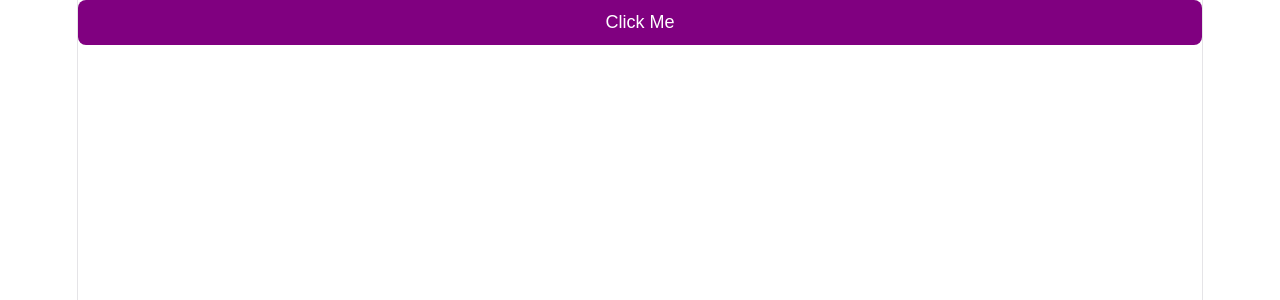
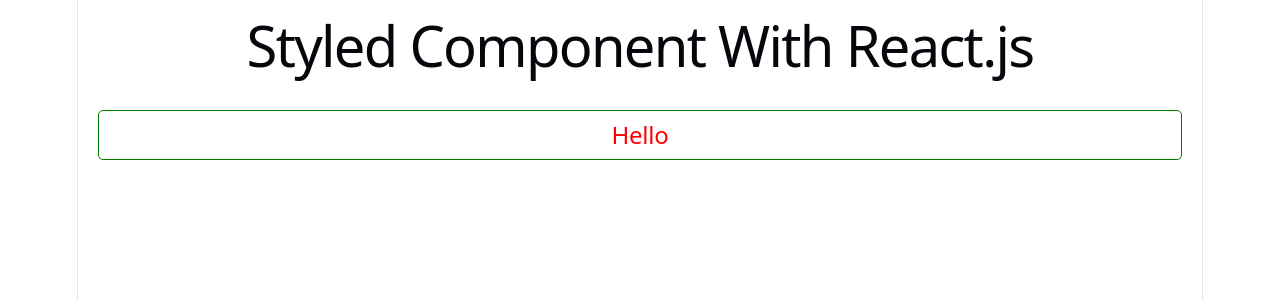
Before and after one commit to aimanaziz2000066/React-Practices, a React (Vite) app: page / in a window 1280 px wide. Shown: the top 300 px of the page. Built offline with nearby package versions, Linux system fonts and the light colour scheme.

Commit message:
Add styled component with react js

```diff
--- a/src/App.jsx
+++ b/src/App.jsx
@@ -63,26 +63,44 @@
 // export default App;
 
 //Button Example
+// import styled from "styled-components";
+// const Button = styled.button`
+//   background-color: purple;
+//   color: white;
+//   border: none;
+//   padding: 12px 25px;
+//   border-radius: 8px;
+//   font-size: 18px;
+//   cursor: pointer;
+//   &:hover {
+//     background-color: pink;
+//     color: black;
+//   }
+// `;
+
+// function App() {
+//   return (
+//     <>
+//       <Button>Click Me</Button>
+//     </>
+//   );
+// }
+// export default App;
+
 import styled from "styled-components";
-const Button = styled.button`
-  background-color: purple;
-  color: white;
-  border: none;
-  padding: 12px 25px;
-  border-radius: 8px;
-  font-size: 18px;
-  cursor: pointer;
-  &:hover {
-    background-color: pink;
-    color: black;
-  }
-`;
-
-function App() {
-  return (
+function App(){
+  const Heading =styled.h2`
+  color:red;
+  border:1px solid green;
+  border-radius:5px;
+  margin:20px;
+  padding:10px;
+  `
+  return(
     <>
-      <Button>Click Me</Button>
+    <h1>Styled Component With React.js</h1>
+    <Heading>Hello</Heading>
     </>
-  );
+  )
 }
 export default App;
```
